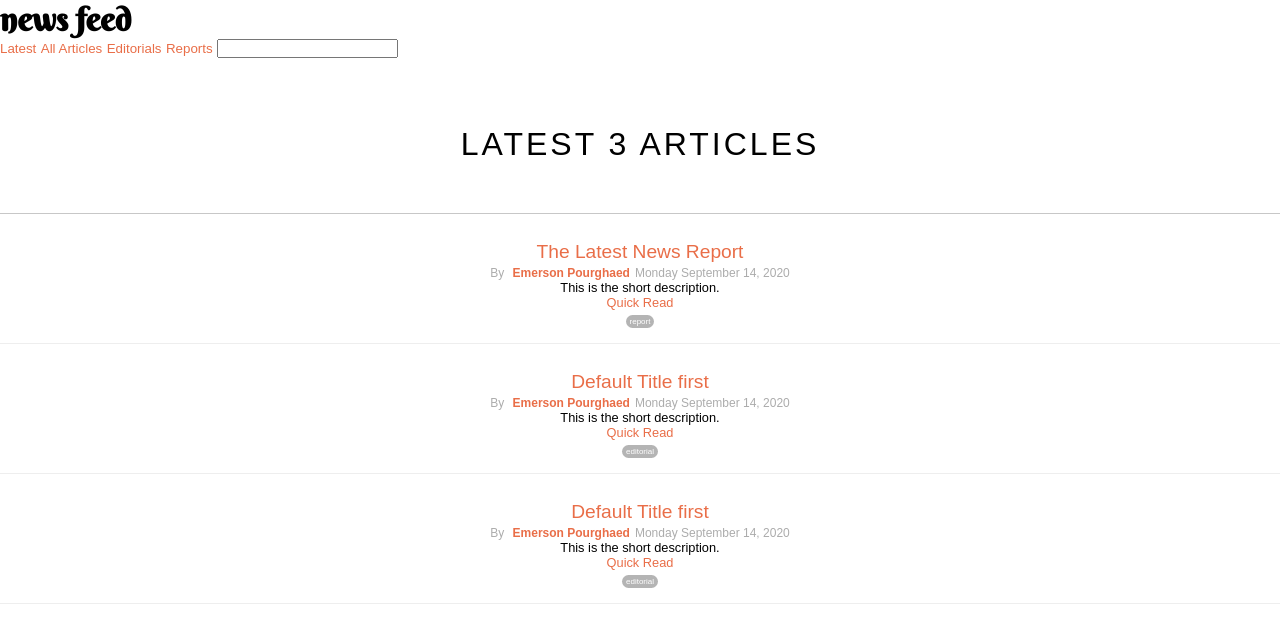
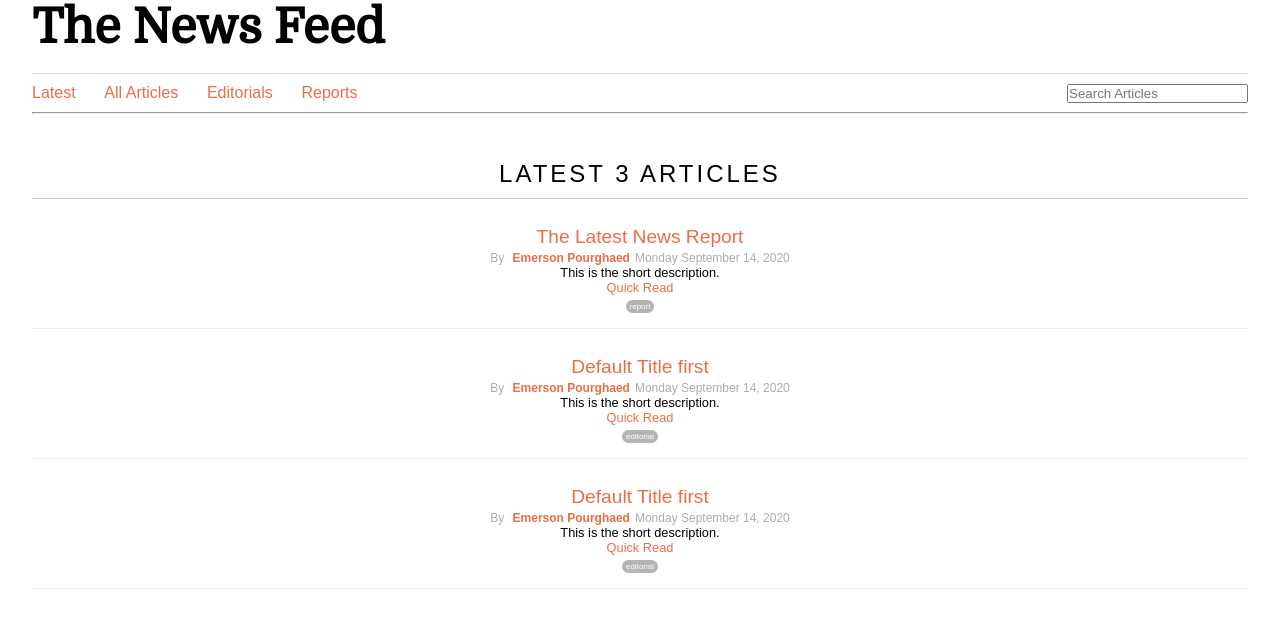
Before and after one commit to epourgh/news-feed, a PHP site: page / in a window 1280 px wide. Shown: the top 643 px of the page. Run offline with PHP 8.4, Linux system fonts and the light colour scheme; some libraries are stand-ins or nearby versions.

Commit message:
style changes

```diff
--- a/index.html
+++ b/index.html
@@ -7,16 +7,23 @@
         <meta name="viewport" content="width=device-width, initial-scale=1, viewport-fit=cover">
         <link rel="stylesheet" href="./style.css">
         <link rel="stylesheet" href="https://cdnjs.cloudflare.com/ajax/libs/font-awesome/5.14.0/css/all.min.css">
-        <link href="https://fonts.googleapis.com/css2?family=Berkshire+Swash&display=swap" rel="stylesheet">
+        <link href="https://fonts.googleapis.com/css2?family=Domine&display=swap" rel="stylesheet">
     </head>
 
     <body>
-        <h1 class="logo">news feed</h1>
-        <button id="get-latest">Latest</button>
-        <button id="get-all">All Articles</button>
-        <button id="get-editorials">Editorials</button>
-        <button id="get-reports">Reports</button>
-        <input type="text" id="search-input">
+        <header>
+            <h1 class="logo">The News Feed</h1>
+            <br>
+            <hr class="adjust-hr">
+            <ul class="adjust-ul">
+                <li><a id="get-latest">Latest</a></li>
+                <li><a id="get-all">All Articles</a></li>
+                <li><a id="get-editorials">Editorials</a></li>
+                <li><a id="get-reports">Reports</a></li>
+                <li><input type="text" id="search-input" placeholder="Search Articles"></li>
+            </ul>
+            <hr>
+        </header>
         <br>
         <button id="get-breadcrumbs"></button>
 
--- a/init.js
+++ b/init.js
@@ -10,7 +10,7 @@
         json: jsonData.data,
         pageLimit: 3,
         filter: "ALL",
-        filterType: "secondTag",
+        filterType: "defaultTag",
         endOfLine: "",
         individualArticle: false,
         breadcrumb: {boolean: false}
@@ -82,7 +82,7 @@
             json: jsonData.data,
             pageLimit: contentUpdate.pageLimit || Infinity,
             filter: contentUpdate.filter || "ALL",
-            filterType: contentUpdate.filterType || "secondTag",
+            filterType: contentUpdate.filterType || "defaultTag",
             endOfLine: contentUpdate.endOfLine || "",
             individualArticle: contentUpdate.individualArticle || false,
             breadcrumb: contentUpdate.breadcrumb || { boolean: false }
@@ -138,7 +138,7 @@ document.getElementById("search-input").addEventListener("keyup", () => {
 
     document.getElementById('section-title').innerHTML = (input == '') ? `All Articles` : `Searching for <i>'${input}'</i>`;
     const filter = (input == '')?'ALL':input;
-    const filterType = (input == '')?'secondTag':'title';
+    const filterType = (input == '')?'defaultTag':'title';
 
 
     newsFeedUpdate({
--- a/style.css
+++ b/style.css
@@ -24,9 +24,32 @@ p {
 	font-size: .8em;
 }
 
+.adjust-ul {
+	margin: 10px 0;
+}
+
+.adjust-hr {
+	border: 0;
+	border-top: 1px solid rgb(226, 226, 226);
+}
+
+ul>li {
+	display:inline;
+	padding: 0 2% 0 0
+}
+
+ul>li>a {
+	cursor: pointer;
+}
+
+ul>li>a:hover {
+	background: rgb(252, 198, 182);
+}
+
 .logo {
-	font-family: 'Berkshire Swash', cursive;
-	font-size: 2rem !important;
+	font-family: 'Domine',
+	serif;
+	font-size: 3rem !important;
 }
 
 .news-feed {
@@ -43,12 +66,12 @@ p {
 
 .section-title {
 	text-align: center;
-	font-size: 2em;
+	font-size: 1.5em;
 	font-weight: 500;
 	letter-spacing: 3px;
 	text-transform: uppercase;
 	border-bottom: 1px rgb(199, 199, 199) solid;
-	padding: 50px;
+	padding: 10px;
 }
 
 .headerTitle, .headerLink {
@@ -157,3 +180,14 @@ div[class*=" description-expand-"] {
 	cursor: pointer;
 	text-decoration: underline;
 }
+
+
+@media only screen and (min-width: 900px) {
+	body {
+		margin: 0 2.5%
+	}
+
+	ul>li>input {
+		float: right;
+	}
+}
```
Also changed, not shown: index.json (+29 -29 lines).
